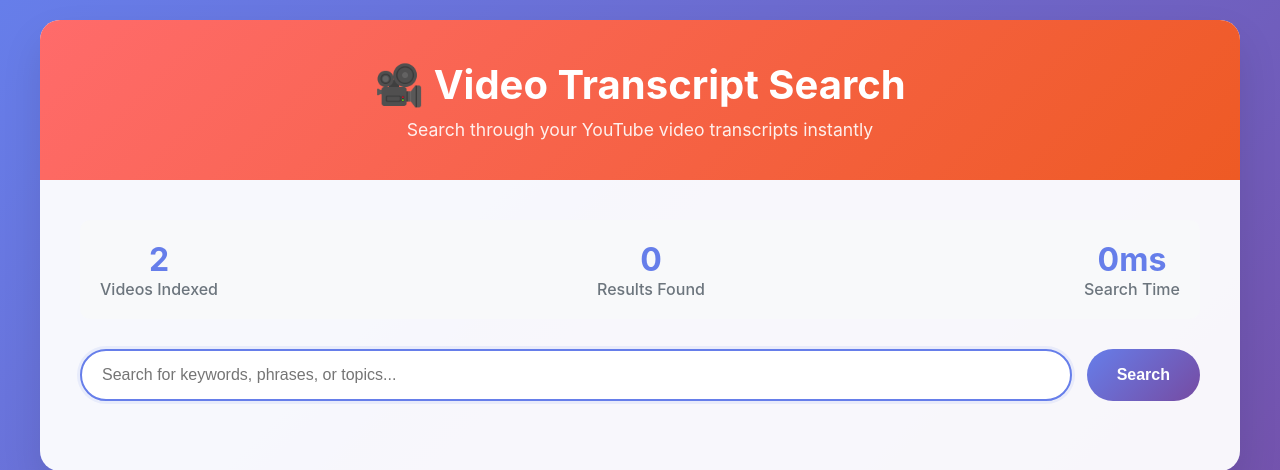
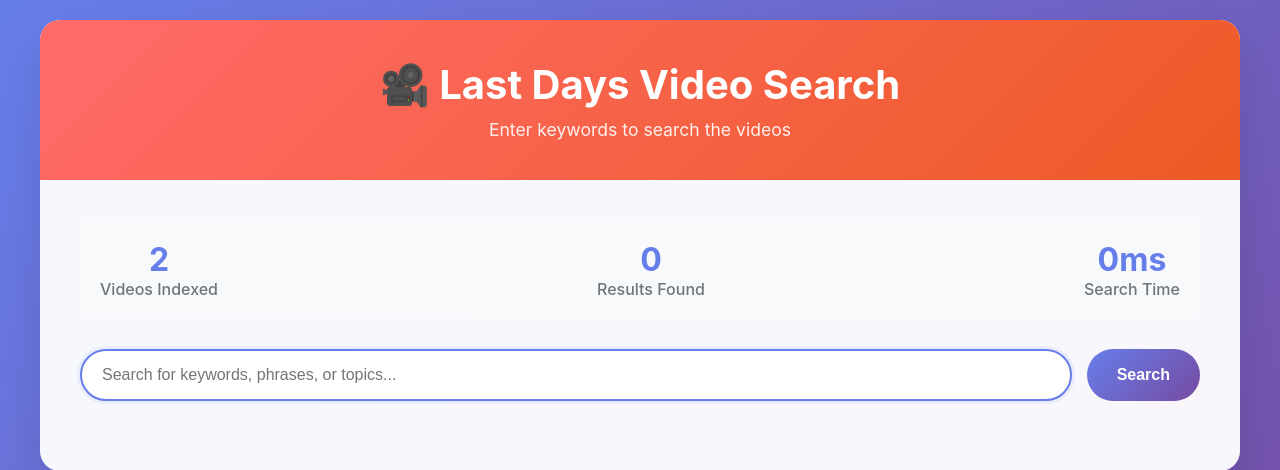
Before and after one commit to noweakness2000/video-transcript-search, a Flask app: page / in a window 1280 px wide. Shown: the top 470 px of the page. Run offline with Flask 3, Linux system fonts and the light colour scheme.

Commit message:
Update titles to Last Days Video Search

```diff
--- a/templates/index.html
+++ b/templates/index.html
@@ -3,7 +3,7 @@
 <head>
     <meta charset="UTF-8">
     <meta name="viewport" content="width=device-width, initial-scale=1.0">
-    <title>Video Transcript Search</title>
+    <title>Last Days Video Search</title>
     <style>
         * {
             margin: 0;
@@ -220,8 +220,8 @@
 <body>
     <div class="container">
         <div class="header">
-            <h1>🎥 Video Transcript Search</h1>
-            <p>Search through your YouTube video transcripts instantly</p>
+            <h1>🎥 Last Days Video Search</h1>
+            <p>Enter keywords to search the videos</p>
         </div>
 
         <div class="search-section">
```
